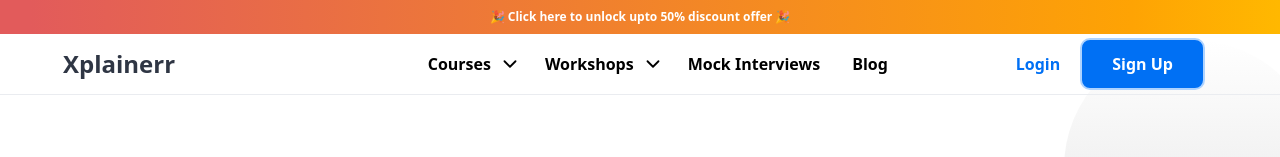
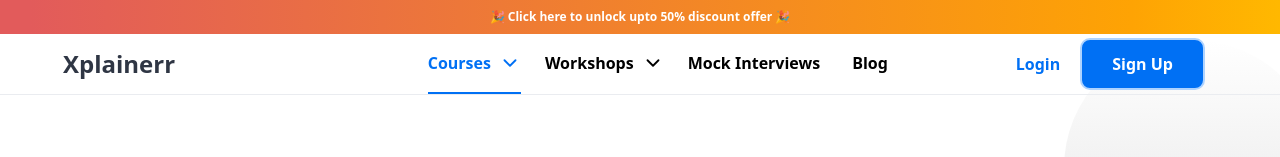
Before and after one commit to EmtiazHossainE2/xplainer, a Next.js app: page /courses/api-for-pm in a window 1280 px wide. Shown: the top 157 px of the page. Built offline with nearby package versions, Linux system fonts and the light colour scheme; no server answers.

Commit message:
active link setup

```diff
--- a/src/components/v1/Shared/Navbar/Navbar.js
+++ b/src/components/v1/Shared/Navbar/Navbar.js
@@ -80,6 +80,7 @@ const Navbar = () => {
   const linkStyle = "block pl-4 pr-8 py-2 hover:bg-[#EAFCFF]  hover:text-[#006BC2]"
   const commonStyle = "flex justify-between items-center cursor-pointer gap-x-2 py-[17px]"
   const commonBorderB = "hover:border-b-2 hover:border-[#0070F4] hover:text-[#0070F4]"
+  const activeLink = "text-[#0070F4] border-b-2 border-[#0070F4]"
 
   return (
     <>
@@ -105,7 +106,9 @@ const Navbar = () => {
                   setCourseOpen(true)
                   setWorkShopsOpen(false)
                 }}
-                className={` ${commonStyle} ${courseOpen ? `text-[#0070F4] border-b-2 border-[#0070F4] ${commonBorderB}` : ""}`}
+                className={` ${commonStyle} ${courseOpen ? `${activeLink}` : ""}
+                ${router.pathname.startsWith("/courses") ? `${activeLink}` : ""}
+                 `}
               >
                 Courses
                 <div className="flex justify-between items-center  gap-x-1">
@@ -127,7 +130,9 @@ const Navbar = () => {
                   setWorkShopsOpen(true)
                   setCourseOpen(false)
                 }}
-                className={`${commonStyle} ${workShopsOpen ? `text-[#0070F4] border-b-2 border-[#0070F4] ${commonBorderB}` : ""}`}
+                className={`${commonStyle} ${workShopsOpen ? `${activeLink}` : ""}
+                ${router.pathname.startsWith("/workshops") ? `${activeLink}` : ""}
+                `}
               >
                 Workshops
                 <div className="flex justify-between items-center  gap-x-1">
@@ -234,10 +239,10 @@ const Navbar = () => {
                 setCourseOpen(false)
               }}
             >
-              <Link href='/mock-interview' className={` ${commonStyle} ${commonBorderB}`}>Mock Interviews</Link>
+              <Link href='/mock-interview' className={` ${commonStyle} ${commonBorderB} ${router.pathname.startsWith("/mock-interview") ? `${activeLink}` : ""}`}>Mock Interviews</Link>
             </p>
 
-            <p className={`mr-24 font-semibold px-5 `} ><Link href='/blog' className={` ${commonStyle} ${commonBorderB}`}>Blog</Link></p>
+            <p className={`mr-24 font-semibold px-5 `} ><Link href='/blog' className={` ${commonStyle} ${commonBorderB} ${router.pathname.startsWith("/blog") ? `${activeLink}` : ""}`}>Blog</Link></p>
 
 
           </div>
@@ -279,10 +284,10 @@ const Navbar = () => {
                 )}
               </>
             ) : (
-                <div className='space-x-5'>
-                  <button onClick={() => setLoginModal(true)} className={`text-[#0070F4] py-4 font-semibold  ${commonBorderB} `}>Login</button>
-                  <button className='font-semibold bg-[#0070F4] my-1 text-white py-3 px-[30px] rounded-[10px] border-2 border-[#AED3FF]'>Sign Up</button>
-                </div>
+              <div className='space-x-5'>
+                <button onClick={() => setLoginModal(true)} className={`text-[#0070F4] py-4 font-semibold  ${commonBorderB} `}>Login</button>
+                <button className='font-semibold bg-[#0070F4] my-1 text-white py-3 px-[30px] rounded-[10px] border-2 border-[#AED3FF]'>Sign Up</button>
+              </div>
             )}
 
           </div>
```
